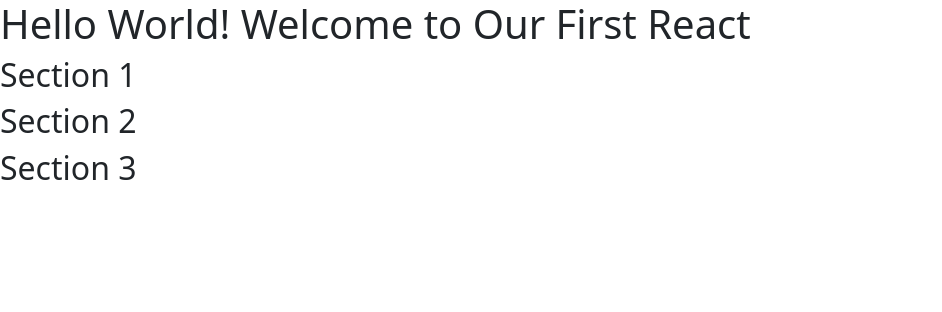
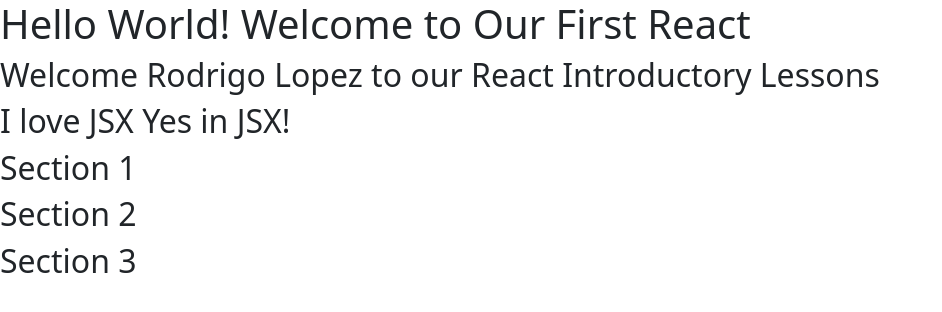
Before and after one commit to KG-2023/react-exercise, a React (Create React App) app: page / in a window 1280 px wide. Shown: the top 312 px of the page, without its empty margins (0-942 px from the left). Built offline with nearby package versions, Linux system fonts and the light colour scheme.

Commit message:
Add ternary example

```diff
--- a/src/App.js
+++ b/src/App.js
@@ -5,13 +5,16 @@
 /*********************************ROOT COMPONENT*******************/
 
 function App() {
+  const name = "Rodrigo Lopez"
+  const x = true;
   return (
     <>
      <header>
       <div className="header">
           <h1>Hello World! Welcome to Our First React</h1>
+          <h2>Welcome {name} to our React Introductory Lessons</h2>
+          <h2>I love JSX {x ? 'Yes' : 'No'} in JSX!</h2>
       </div>
-
      </header>
       <section>
         <div className="section1">
```
